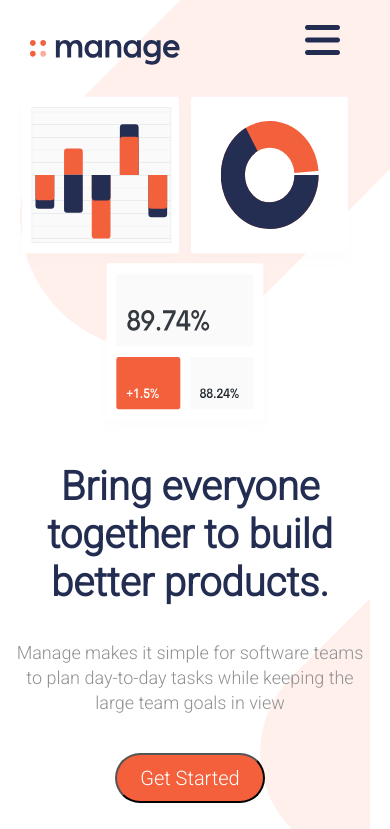
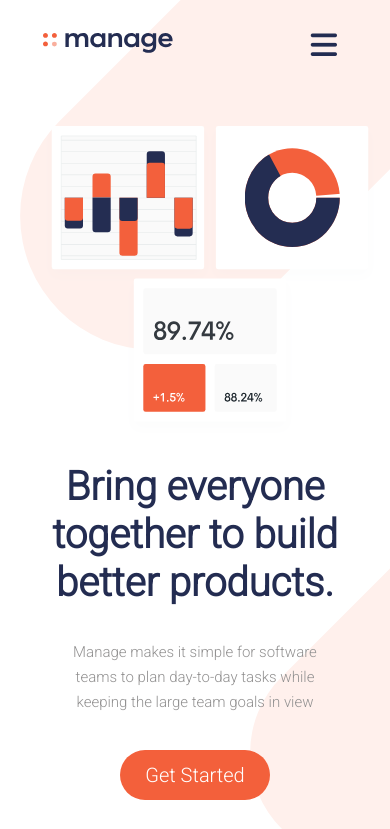
Before and after one commit to GriselOrtizClavijo/Maquetado-Front-, a plain HTML site: page index.html in a window 390 px wide. Shown: the top 829 px of the page. Drawn offline with Linux system fonts and the light colour scheme.

Commit message:
acomodacion de header y main en chrome

```diff
--- a/css/style.css
+++ b/css/style.css
@@ -6,69 +6,73 @@
 
     body{
     width: 100%;
+    padding: 0px 30px 0px 50px;
+    margin: 0px;
     background-image: url(/imagenes/bg-tablet-pattern.svg);
     background-repeat: no-repeat;
-    background-size: 60%;
-    background-position-x: 130%;
-    background-position-y: -15%;
+    background-size: 70%;
+    background-position-x: 180%;
+    background-position-y: -4%;
     }
-
 
     /*Clases para el header*/
 
 header {
+    align-items: center;
+    display: flex;
+    height: 80px;
+    justify-content:space-between;
+    margin-top: 40px;
+    position: relative;
     width: 100%;
-    height: 200px;
-    display: flex;
-    justify-content:space-around;
-    margin-top: 80px;
-    position: relative;
     }
 
 .logo {
-    width: 300px;
-    height: 90px;
-    padding-top: 10px;
+    height: 30px;
+    margin-top: 0px;
+    margin-left: 20px;
+    position: relative;
+    width: 150px;
     }
 
 .menu {
     display: flex;
-    padding-top: 10px;
+    margin-top: 0px;
+    padding-top: 0px;
     position: relative;
     }
 
 ul.menu li{
     display:inline-block;
-    margin: 10px;
+    font-size: 25px;
     list-style-type: none;
-    font-size: 25px;
+    margin: 0px 10px 0px 10px;
     position: relative
     }
 
 .menu li:hover {
     color: rgb(206, 206, 206);
+    cursor:pointer;
     text-decoration: underline;
-    cursor:pointer;
     }
 
-
-
 button {
-    width: 300px;
-    height: 90px;
     background-color: #F3603B;
+    border: #000000;
     border-radius: 50px;
-    font-size: 30px;
     color: rgb(255, 255, 255);
-    padding: 20px 50px 20px 50px;
+    font-size: 15px;
+    height: 50px;
+    padding: 20px 50px 40px 50px;
+    position: relative;
     text-align: center;
-    position: relative;
+    width: 180px;
     }
 
 button:hover {
     color: rgb(255, 255, 255);
+    cursor:pointer;
     text-decoration: underline;
-    cursor:pointer;
     }
 
 header span button {
@@ -77,49 +81,46 @@
 
 .bars {
     display: none;
-    font-size: 60px;
-    color:rgb(35, 44, 81);
     }
 
 main {
-    width: 100%;
     background-image: url(/imagenes/bg-tablet-pattern.svg);
     background-repeat: no-repeat;
-    background-size: 60%;
     background-position-x: -110%;
     background-position-y: 70%;
+    background-size: 60%;
+    width: 100%;
     }
 
     /*clases para section uno*/
 
 .section1 {
-    width: 100%;
     display:flex;
     justify-content: space-around;
     position: relative;
+    width: 100%;
     }
 
 .bringe {
+    flex-direction: column;
+    height: 500px;
+    top: 30px;
     width: 700px;
-    height: 500px;
-    flex-direction: column;
     z-index: 20;
-    top: 30px;
     }
 
 h1 {
-    font-size: 90px;
+    color: rgb(35, 44, 81);
+    font-size: 60px;
     font-weight: 900;
-    color: rgb(35, 44, 81);
-    line-height: 100px;
+    line-height: 70px;
     }
 
 .bringe,p,h3 {
-    font-size: 30px;
-    line-height: 50px;
     color: rgb(146, 145, 145);
-    padding-right: 20px;
+    font-size: 20px;
     font-weight: normal;
+    line-height: 35px;
     }
 
 .section1 .bringe,button {
@@ -127,11 +128,10 @@
     }
 
 .ilustracion {
-    width: 900px;
-    height: 900px;
+    height: 600px;
+    margin-top: 50px;
     position: relative;
-    bottom: 30px;
-    justify-self: self-end;
+    width: 600px;
     z-index: -10;
     }
 
@@ -427,7 +427,7 @@
         background-size: 500px;
         background-position-x: 20px;
         background-position-y: -150px;
-        padding: 0px 20px 0px 10px;
+        padding: 0px 0px 0px 0px;
         margin: 0px;
         }
 
@@ -452,13 +452,13 @@
         margin: 0px;
         height: 60px;
         align-content: center;
-        justify-content:space-between;
+        justify-content:space-around;
         }
 
         .logo {
         margin-top: 30px;
-        width: 150px;
-        height: 35px;
+        width: 130px;
+        height: 20px;
         position: relative;
         margin-left: 20px;
         }
@@ -472,7 +472,7 @@
         }
 
         .bars {
-        font-size: 40px;
+        font-size: 30px;
         color:rgb(35, 44, 81);
         z-index: 10;
         display: flex;
@@ -491,11 +491,12 @@
         }
 
     .ilustracion {
-        width: 350px;
+        align-self: center;
         height: 350px;
+        padding: 0px 0px 30px 40px;
         position: absolute;
-        justify-self: center;
-        top: 30px;
+        top: 10px;
+        width: 380px;
         z-index: 0;
         }
 
@@ -505,8 +506,9 @@
         top: 350px;
         z-index: 0;
         position: relative;
-        padding-right: 0px;
+        padding: 0px;
         text-align: center;
+        margin-top: 10px;
         }
 
         h1 {
@@ -517,11 +519,10 @@
         }
 
         .bringe,p,h3 {
-        font-size: 18px;
+        font-size: 15px;
         line-height: 25px;
-        padding-top: 0px;
+        padding: 0px 30px 0px 30px;
         font-weight: normal;
-        padding-right: 0px;
         }
 
         .section1 .bringe,button {
@@ -562,9 +563,9 @@
         }
 
         .section2,article,ol,p {
-        font-size: 18px;
+        font-size: 15px;
         line-height: 25px;
-        padding-left: 0px;
+        text-align: center;
         }
 
         /*Clases de la seccion 3*/
```
Lines whose indentation alone changed are shown as unchanged.
